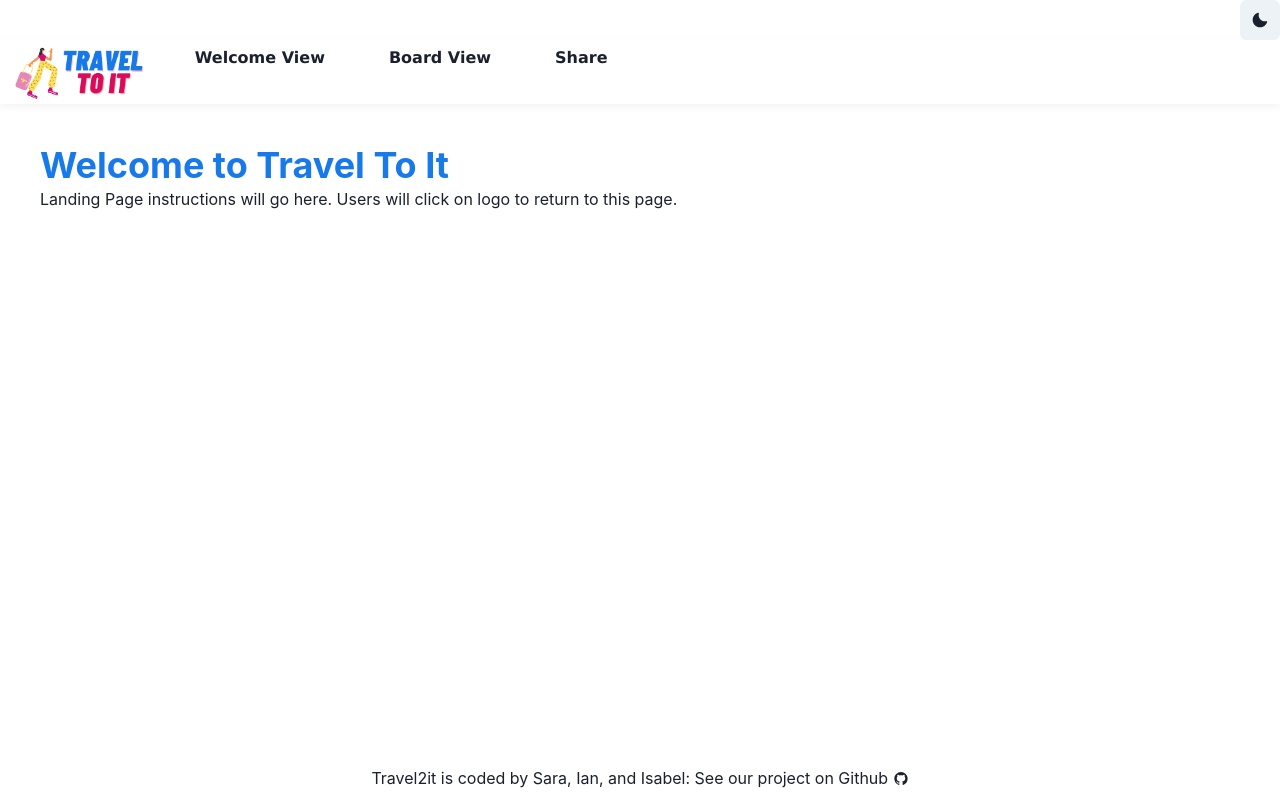
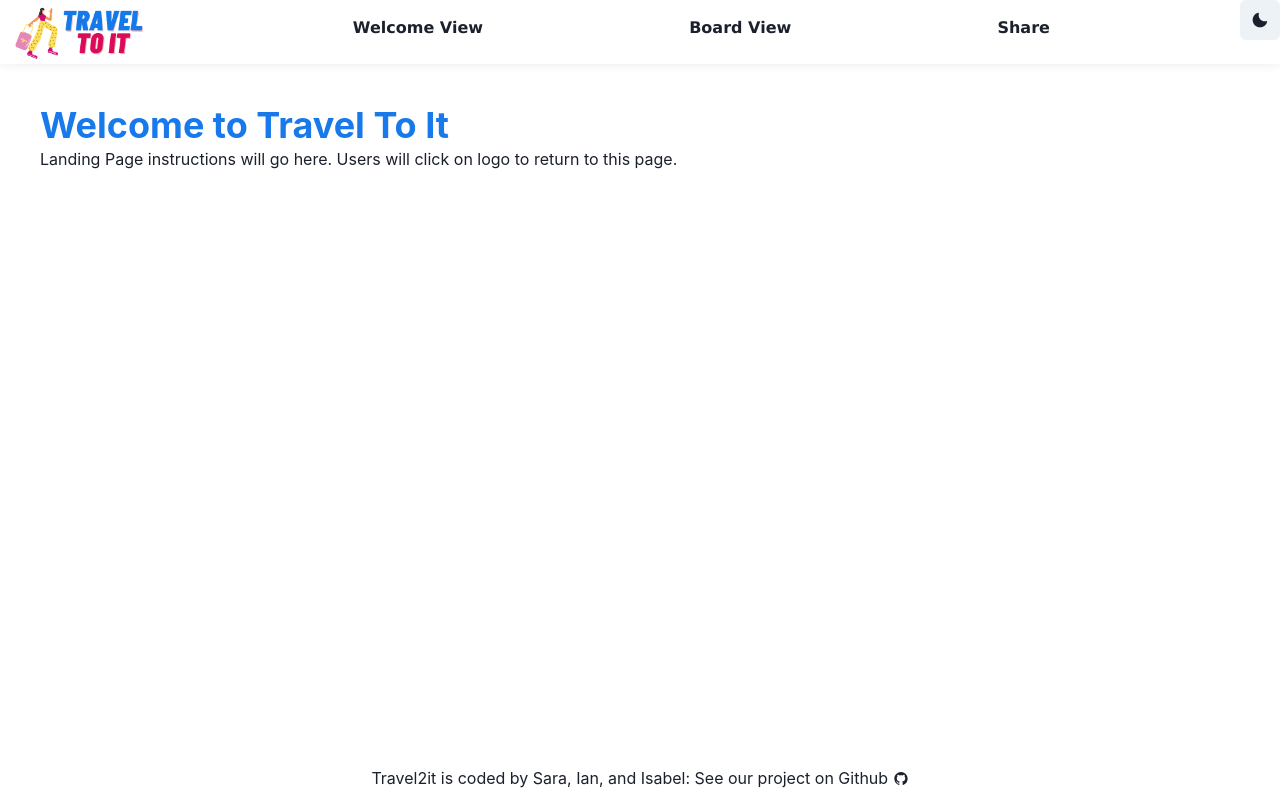
Before and after one commit to chingu-voyages/v41-geckos-team-09, a React (Vite) app: page / in a window 1280 px wide. Built offline with nearby package versions, Linux system fonts and the light colour scheme.

Commit message:
make header into flex, box

```diff
--- a/src/App.jsx
+++ b/src/App.jsx
@@ -4,8 +4,7 @@ import './App.css';
 import Header from './components/header/header.jsx';
 import Board from './components/board/board.jsx';
 import Welcome from './components/welcome/welcome.jsx';
-import { Box, Flex, Spacer } from '@chakra-ui/react';
-import ToggleMode from './components/toggle.jsx';
+import { Box } from '@chakra-ui/react';
 
 function App() {
 const [currentView, setCurrentView] = useState('Welcome');
@@ -25,12 +24,6 @@ const renderView = () => {
   // 2. Wrap ChakraProvider at the root of your app
   return (
       <Box className="App">
-      <Flex>
-        <Spacer />
-        <Box>
-        <ToggleMode mt="md">Click me!</ToggleMode>
-        </Box>
-      </Flex>
         <Header currentView={currentView} handleViewChange={handleViewChange}/>
         {renderView()}
         <Footer />
--- a/src/components/board/board.jsx
+++ b/src/components/board/board.jsx
@@ -3,10 +3,9 @@
 import React from 'react'
 import '@atlaskit/css-reset'
 import { DragDropContext, Droppable } from 'react-beautiful-dnd'
-import styled from 'styled-components'
 import initialData from '../initial-data'
 import Stack from '../stack/stack'
-import { Box, Flex } from '@chakra-ui/react'
+import { Box } from '@chakra-ui/react'
 
 class InnerList extends React.PureComponent {
   render() {
--- a/src/components/card/card.jsx
+++ b/src/components/card/card.jsx
@@ -1,22 +1,6 @@
 import React from 'react'
-import styled from 'styled-components'
 import { Draggable } from 'react-beautiful-dnd'
 import { Box } from '@chakra-ui/react'
-
-// const Container = styled.div`
-//   border: 1px solid lightgrey;
-//   border-radius: 2px;
-//   padding: 8px;
-//   margin-bottom: 8px;
-//   color: inherit;
-//   transition: background-color 0.2s ease;
-//   background-color: ${props =>
-//     props.isDragDisabled
-//       ? 'lightgrey'
-//       : props.isDragging
-//         ? '#DC125F'
-//         : '#1779EA'};
-// `
 
 export default class Card extends React.Component {
   render() {
@@ -28,16 +12,8 @@ export default class Card extends React.Component {
         isDragDisabled={isDragDisabled}
       >
         {(provided, snapshot) => (
-          // <Container
-          //   {...provided.draggableProps}
-          //   {...provided.dragHandleProps}
-          //   ref={provided.innerRef}
-          //   isDragging={snapshot.isDragging}
-          //   aria-roledescription="Press space bar to lift the card"
-          // >
-          //   {this.props.card.content}
-          // </Container>
-          <Box bg='#DA0A5B' textColor='#ffffff' px={ 4 } m={ .5 } borderRadius='sm'
+
+          <Box bg='#DA0A5B' textColor='#FAFAFA' px={ 4 } m={ .5 } borderRadius='sm'
           {...provided.draggableProps}
           {...provided.dragHandleProps}
           ref={provided.innerRef}
--- a/src/components/header/header.jsx
+++ b/src/components/header/header.jsx
@@ -1,19 +1,25 @@
 import React from 'react';
 import './header.css';
 import logo from '../../images/logo-1.png';
-import { Box } from '@chakra-ui/react'
+import { Box, Flex, Spacer, Link, useColorMode } from '@chakra-ui/react'
+import ToggleMode from '../toggle.jsx';
+import theme from '../theme'
 
 export default function Header({currentView, handleViewChange}) {
   return (
-    <header className='dFlex'>
-      <a id='logoLink' href='#Welcome' onClick={() => handleViewChange('Welcome')}><img className='header-logo' src={logo} alt='travel logo' /></a>
-      <Box className='nav'>
-        <ul className='links'>
-          <li><a className='custom-headerLink' href='#Welcome' onClick={() => handleViewChange('Welcome')}>Welcome View</a></li>
-          <li><a className='custom-headerLink' href='#Board' onClick={() => handleViewChange('Board')}>Board View</a></li>
-          <li><a className='custom-headerLink' href='#'>Share</a></li>
-        </ul>
-      </Box>
+    <header>
+      {/* bg={'#FAFAFA'} */}
+      <Flex >
+        <Box><Link id='logoLink' href='#Welcome' onClick={() => handleViewChange('Welcome')}><img className='header-logo' src={logo} alt='travel logo' /></Link></Box>
+        <Spacer />
+        <Box p={'1em'}><Link _hover={{ fontSize:'xl', color: '#1978E4' }}  href='#Welcome' onClick={() => handleViewChange('Welcome')}>Welcome View</Link></Box>
+        <Spacer />
+        <Box p={'1em'} ><Link _hover={{ fontSize:'xl', color: '#1978E4' }} href='#Board' onClick={() => handleViewChange('Board')}>Board View</Link></Box>
+        <Spacer />
+        <Box p={'1em'} ><Link _hover={{ fontSize:'xl', color: '#1978E4' }} href='#'>Share</Link></Box>
+        <Spacer />
+        <Box><ToggleMode mt="md">Click me!</ToggleMode></Box>
+      </Flex>
     </header>
   )
 }
--- a/src/components/stack/stack.jsx
+++ b/src/components/stack/stack.jsx
@@ -5,7 +5,8 @@ import { chakra, Box, Heading } from '@chakra-ui/react'
 
 const CardList = chakra(Box, {
     baseStyle: {
-      background: "black",
+      background: "#272E3F",
+      h:"200px",
     },
   })
 
```
